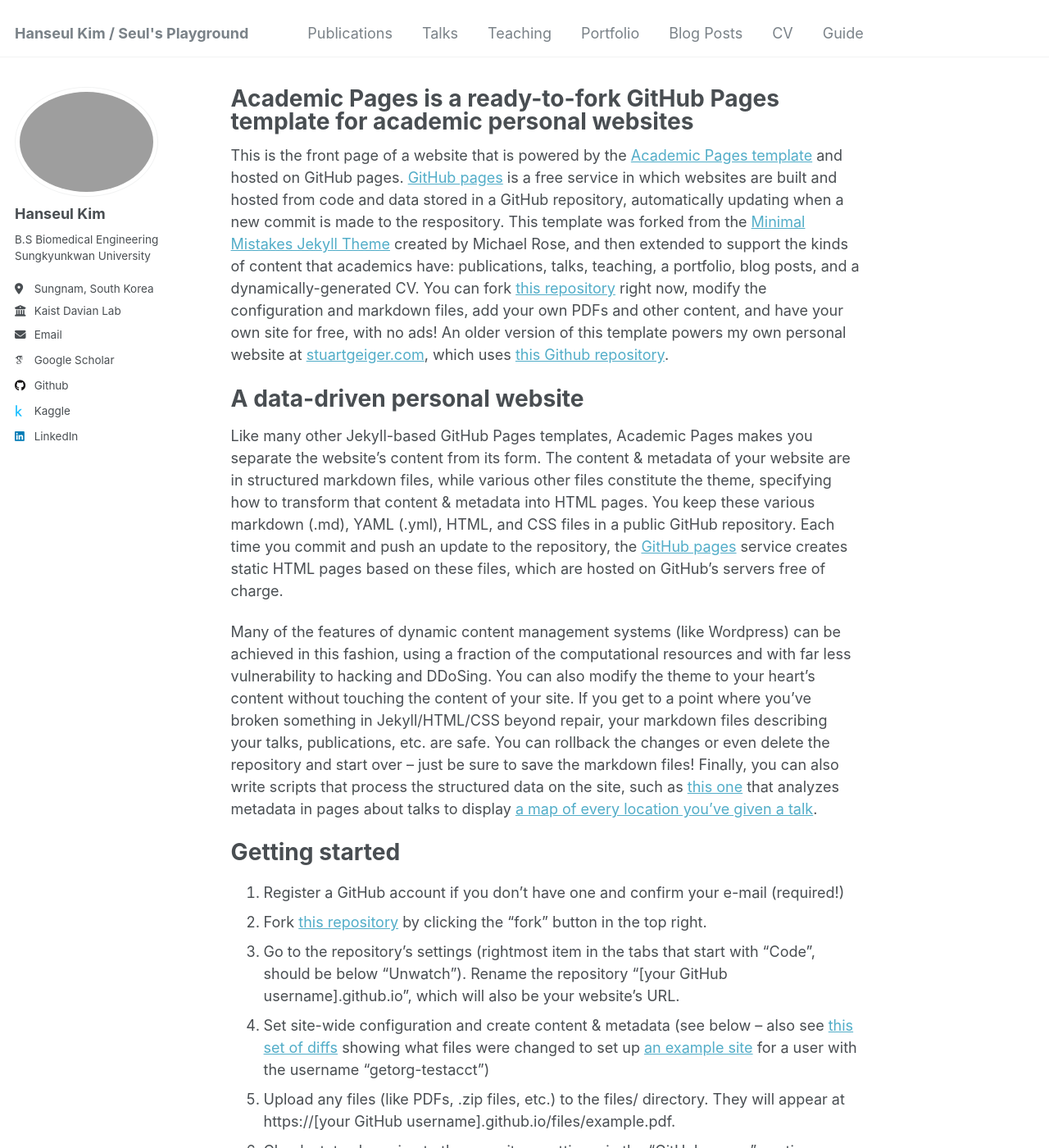
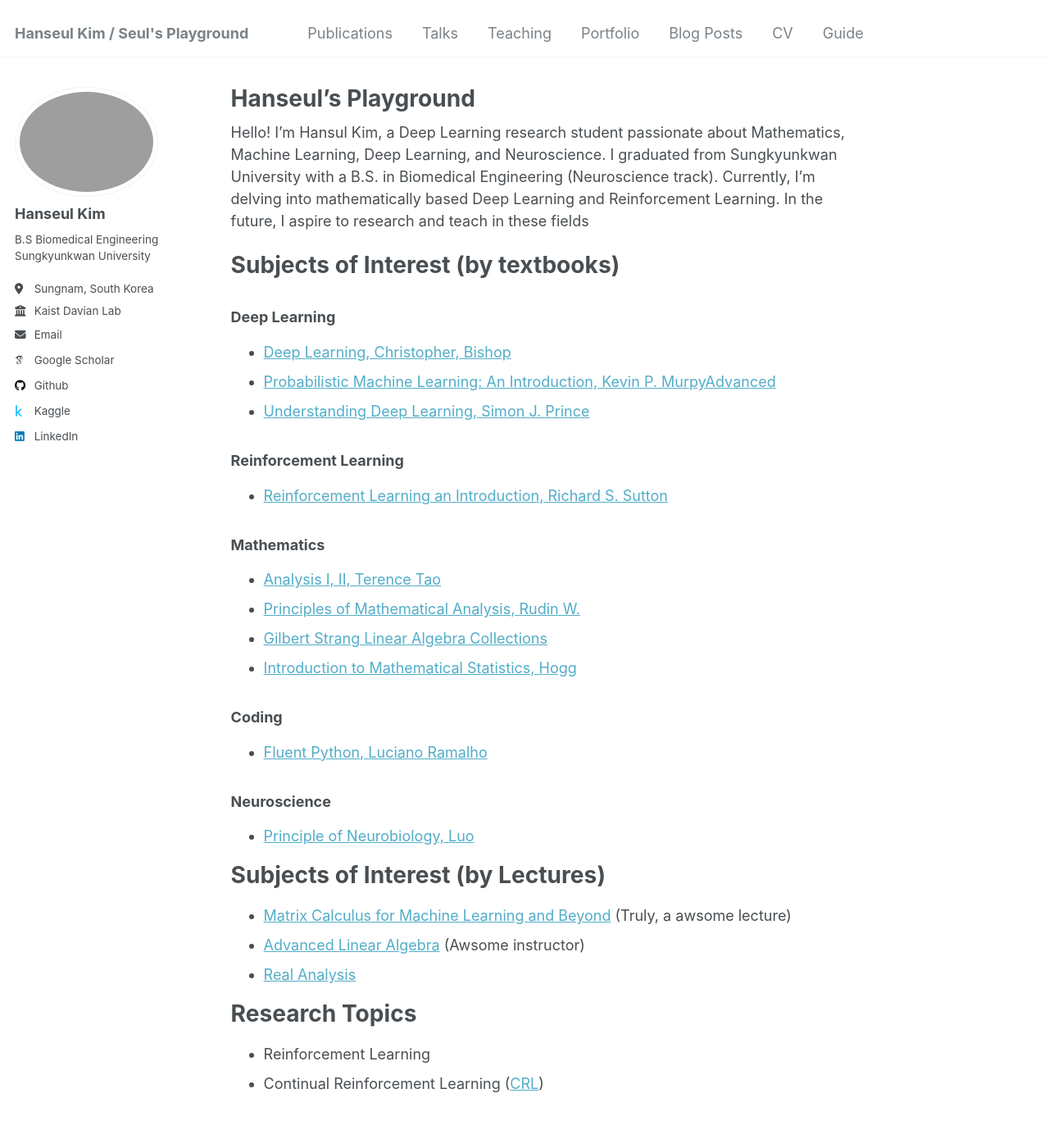
Before and after one commit to k1seul/k1seul.github.io, a Jekyll site: the page built from _pages/about.md, in a window 1280 px wide and 1400 px high. Shown: the whole window at 82% size. Built offline with Jekyll 4.4.1, drawn with Linux system fonts in a browser that asks for light colours; some web fonts are replaced; some of the changed text lies outside the part shown.

Commit message:
about me added

```diff
--- a/_pages/about.md
+++ b/_pages/about.md
@@ -1,49 +1,48 @@
 ---
 permalink: /
-title: "Academic Pages is a ready-to-fork GitHub Pages template for academic personal websites"
+title: "Hanseul's Playground"
 author_profile: true
 redirect_from:
   - /about/
   - /about.html
 ---
 
-This is the front page of a website that is powered by the [Academic Pages template](https://github.com/academicpages/academicpages.github.io) and hosted on GitHub pages. [GitHub pages](https://pages.github.com) is a free service in which websites are built and hosted from code and data stored in a GitHub repository, automatically updating when a new commit is made to the respository. This template was forked from the [Minimal Mistakes Jekyll Theme](https://mmistakes.github.io/minimal-mistakes/) created by Michael Rose, and then extended to support the kinds of content that academics have: publications, talks, teaching, a portfolio, blog posts, and a dynamically-generated CV. You can fork [this repository](https://github.com/academicpages/academicpages.github.io) right now, modify the configuration and markdown files, add your own PDFs and other content, and have your own site for free, with no ads! An older version of this template powers my own personal website at [stuartgeiger.com](http://stuartgeiger.com), which uses [this Github repository](https://github.com/staeiou/staeiou.github.io).
+Hello! I'm Hansul Kim, a Deep Learning research student passionate about Mathematics, Machine Learning, Deep Learning, and Neuroscience. I graduated from Sungkyunkwan University with a B.S. in Biomedical Engineering (Neuroscience track). Currently, I'm delving into mathematically based Deep Learning and Reinforcement Learning. In the future, I aspire to research and teach in these fields
 
-A data-driven personal website
-======
-Like many other Jekyll-based GitHub Pages templates, Academic Pages makes you separate the website's content from its form. The content & metadata of your website are in structured markdown files, while various other files constitute the theme, specifying how to transform that content & metadata into HTML pages. You keep these various markdown (.md), YAML (.yml), HTML, and CSS files in a public GitHub repository. Each time you commit and push an update to the repository, the [GitHub pages](https://pages.github.com/) service creates static HTML pages based on these files, which are hosted on GitHub's servers free of charge.
+# Subjects of Interest (by textbooks)
 
-Many of the features of dynamic content management systems (like Wordpress) can be achieved in this fashion, using a fraction of the computational resources and with far less vulnerability to hacking and DDoSing. You can also modify the theme to your heart's content without touching the content of your site. If you get to a point where you've broken something in Jekyll/HTML/CSS beyond repair, your markdown files describing your talks, publications, etc. are safe. You can rollback the changes or even delete the repository and start over -- just be sure to save the markdown files! Finally, you can also write scripts that process the structured data on the site, such as [this one](https://github.com/academicpages/academicpages.github.io/blob/master/talkmap.ipynb) that analyzes metadata in pages about talks to display [a map of every location you've given a talk](https://academicpages.github.io/talkmap.html).
+### Deep Learning
 
-Getting started
-======
-1. Register a GitHub account if you don't have one and confirm your e-mail (required!)
-1. Fork [this repository](https://github.com/academicpages/academicpages.github.io) by clicking the "fork" button in the top right.
-1. Go to the repository's settings (rightmost item in the tabs that start with "Code", should be below "Unwatch"). Rename the repository "[your GitHub username].github.io", which will also be your website's URL.
-1. Set site-wide configuration and create content & metadata (see below -- also see [this set of diffs](http://archive.is/3TPas) showing what files were changed to set up [an example site](https://getorg-testacct.github.io) for a user with the username "getorg-testacct")
-1. Upload any files (like PDFs, .zip files, etc.) to the files/ directory. They will appear at https://[your GitHub username].github.io/files/example.pdf.
-1. Check status by going to the repository settings, in the "GitHub pages" section
+- [Deep Learning, Christopher, Bishop](https://www.bishopbook.com/)
+- [Probabilistic Machine Learning: An Introduction, Kevin P. Murpy](https://probml.github.io/pml-book/book1.html)[Advanced](https://probml.github.io/pml-book/book2.html)
+- [Understanding Deep Learning, Simon J. Prince](https://udlbook.github.io/udlbook/)
 
-Site-wide configuration
-------
-The main configuration file for the site is in the base directory in [_config.yml](https://github.com/academicpages/academicpages.github.io/blob/master/_config.yml), which defines the content in the sidebars and other site-wide features. You will need to replace the default variables with ones about yourself and your site's github repository. The configuration file for the top menu is in [_data/navigation.yml](https://github.com/academicpages/academicpages.github.io/blob/master/_data/navigation.yml). For example, if you don't have a portfolio or blog posts, you can remove those items from that navigation.yml file to remove them from the header.
+### Reinforcement Learning
 
-Create content & metadata
-------
-For site content, there is one markdown file for each type of content, which are stored in directories like _publications, _talks, _posts, _teaching, or _pages. For example, each talk is a markdown file in the [_talks directory](https://github.com/academicpages/academicpages.github.io/tree/master/_talks). At the top of each markdown file is structured data in YAML about the talk, which the theme will parse to do lots of cool stuff. The same structured data about a talk is used to generate the list of talks on the [Talks page](https://academicpages.github.io/talks), each [individual page](https://academicpages.github.io/talks/2012-03-01-talk-1) for specific talks, the talks section for the [CV page](https://academicpages.github.io/cv), and the [map of places you've given a talk](https://academicpages.github.io/talkmap.html) (if you run this [python file](https://github.com/academicpages/academicpages.github.io/blob/master/talkmap.py) or [Jupyter notebook](https://github.com/academicpages/academicpages.github.io/blob/master/talkmap.ipynb), which creates the HTML for the map based on the contents of the _talks directory).
+- [Reinforcement Learning an Introduction, Richard S. Sutton](http://incompleteideas.net/book/the-book-2nd.html)
 
-**Markdown generator**
+### Mathematics
 
-I have also created [a set of Jupyter notebooks](https://github.com/academicpages/academicpages.github.io/tree/master/markdown_generator
-) that converts a CSV containing structured data about talks or presentations into individual markdown files that will be properly formatted for the Academic Pages template. The sample CSVs in that directory are the ones I used to create my own personal website at stuartgeiger.com. My usual workflow is that I keep a spreadsheet of my publications and talks, then run the code in these notebooks to generate the markdown files, then commit and push them to the GitHub repository.
+- [Analysis I, II, Terence Tao](https://link.springer.com/book/10.1007/978-981-19-7261-4)
+- [Principles of Mathematical Analysis, Rudin W.](https://en.wikipedia.org/wiki/Principles_of_Mathematical_Analysis)
+- [Gilbert Strang Linear Algebra Collections](https://math.mit.edu/~gs/linearalgebra/ila6/indexila6.html)
+- [Introduction to Mathematical Statistics, Hogg](https://www.amazon.com/Introduction-Mathematical-Statistics-Robert-Hogg/dp/0321795431)
 
-How to edit your site's GitHub repository
-------
-Many people use a git client to create files on their local computer and then push them to GitHub's servers. If you are not familiar with git, you can directly edit these configuration and markdown files directly in the github.com interface. Navigate to a file (like [this one](https://github.com/academicpages/academicpages.github.io/blob/master/_talks/2012-03-01-talk-1.md) and click the pencil icon in the top right of the content preview (to the right of the "Raw | Blame | History" buttons). You can delete a file by clicking the trashcan icon to the right of the pencil icon. You can also create new files or upload files by navigating to a directory and clicking the "Create new file" or "Upload files" buttons.
+### Coding
 
-Example: editing a markdown file for a talk
-![Editing a markdown file for a talk](/images/editing-talk.png)
+- [Fluent Python, Luciano Ramalho](https://www.oreilly.com/library/view/fluent-python-2nd/9781492056348/)
 
-For more info
-------
-More info about configuring Academic Pages can be found in [the guide](https://academicpages.github.io/markdown/). The [guides for the Minimal Mistakes theme](https://mmistakes.github.io/minimal-mistakes/docs/configuration/) (which this theme was forked from) might also be helpful.
+### Neuroscience
+
+- [Principle of Neurobiology, Luo](https://www.amazon.com/Principles-Neurobiology-Liqun-Luo-dp-0815346050/dp/0815346050/ref=dp_ob_title_bk)
+
+# Subjects of Interest (by Lectures)
+
+- [Matrix Calculus for Machine Learning and Beyond](https://ocw.mit.edu/courses/18-s096-matrix-calculus-for-machine-learning-and-beyond-january-iap-2023/) (Truly, a awsome lecture)
+- [Advanced Linear Algebra](https://www.youtube.com/playlist?list=PLOROtRhtegr4HyXIIHKHketOm2k3JWSpK) (Awsome instructor)
+- [Real Analysis](https://ocw.mit.edu/courses/18-100a-real-analysis-fall-2020/)
+
+# Research Topics
+
+- Reinforcement Learning
+- Continual Reinforcement Learning ([CRL](https://arxiv.org/abs/2307.11046))
```
